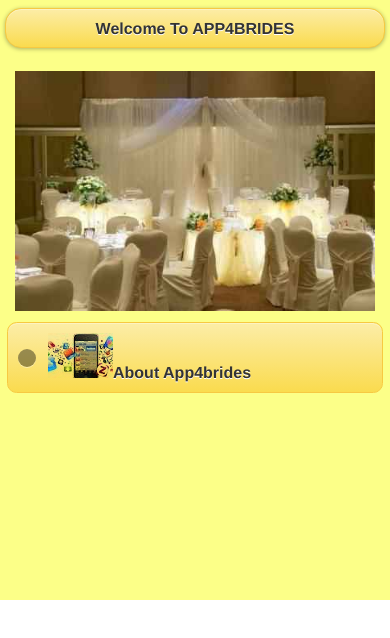
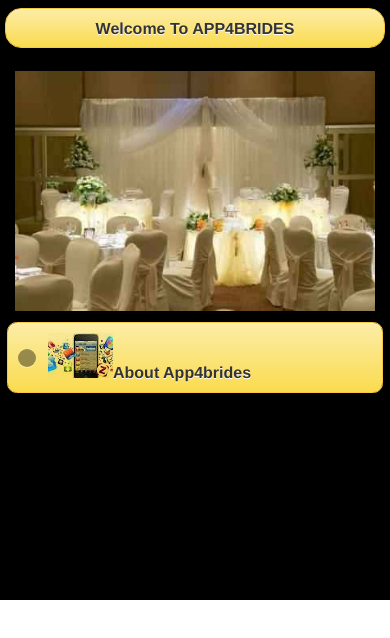
Before and after one commit to Aramide/oway, a plain HTML site: page index.html in a window 390 px wide. Drawn offline with Linux system fonts and the light colour scheme; some packages are replaced by stand-ins of ours; no server answers.

Commit message:
Update index.html

```diff
--- a/index.html
+++ b/index.html
@@ -20,7 +20,7 @@
 </script>
 
     <style>
-  .ui-page { background: #FCFF88;}
+  .ui-page { background: black;}
 </style>
 
 
```
